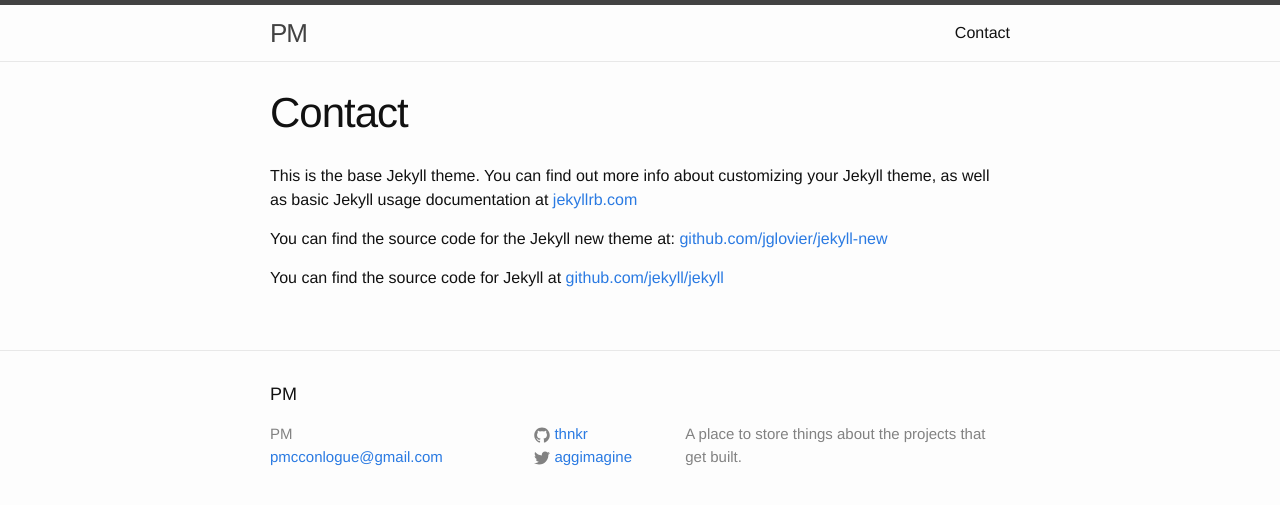
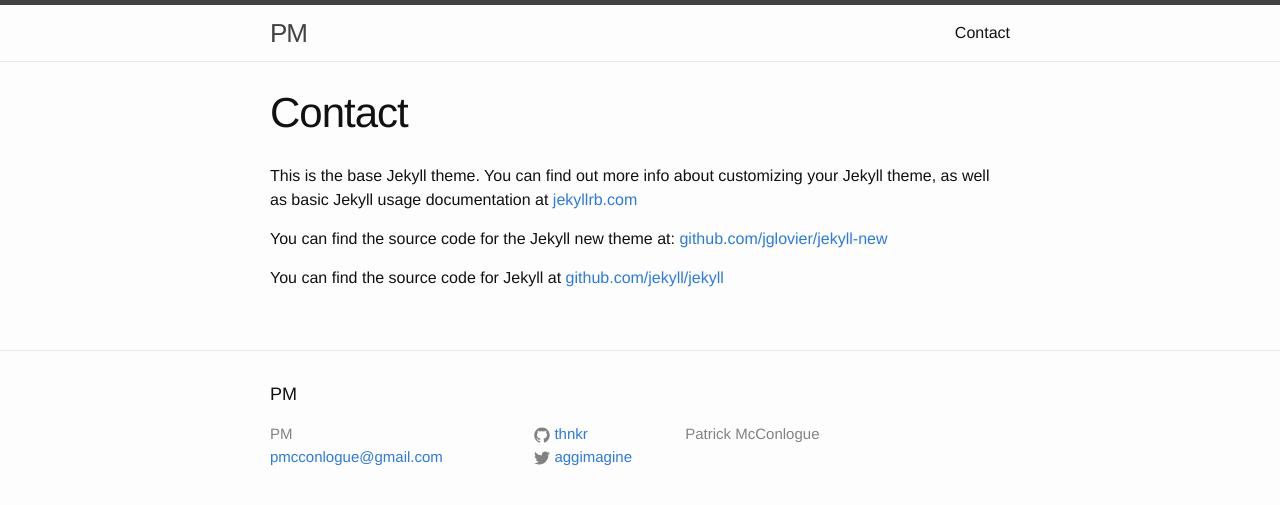
Before and after one commit to thnkr/thnkr.github.io, a Jekyll site: the page built from contact.md, in a window 1280 px wide. Shown: the top 505 px of the page. Built offline with Jekyll 4.4.1, drawn with Linux system fonts in a browser that asks for light colours.

Commit message:
description change

```diff
--- a/_config.yml
+++ b/_config.yml
@@ -2,7 +2,7 @@
 title: PM
 email: pmcconlogue@gmail.com
 description: > # this means to ignore newlines until "baseurl:"
-  A place to store things about the projects that get built.
+  Patrick McConlogue
 baseurl: "" # the subpath of your site, e.g. /blog/
 url: "http://patrick.ventures" # the base hostname & protocol for your site
 twitter_username: aggimagine
```
